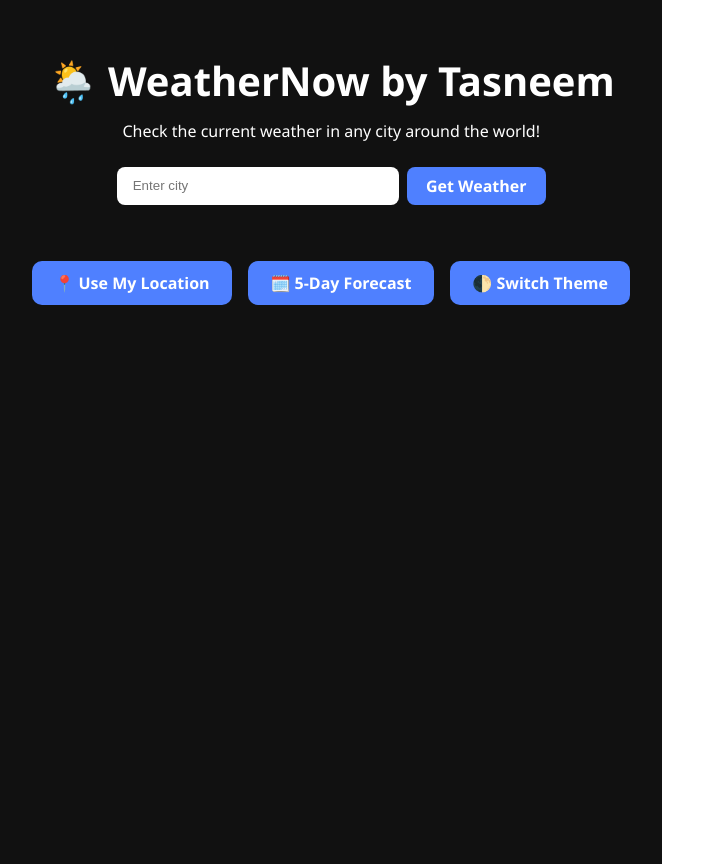
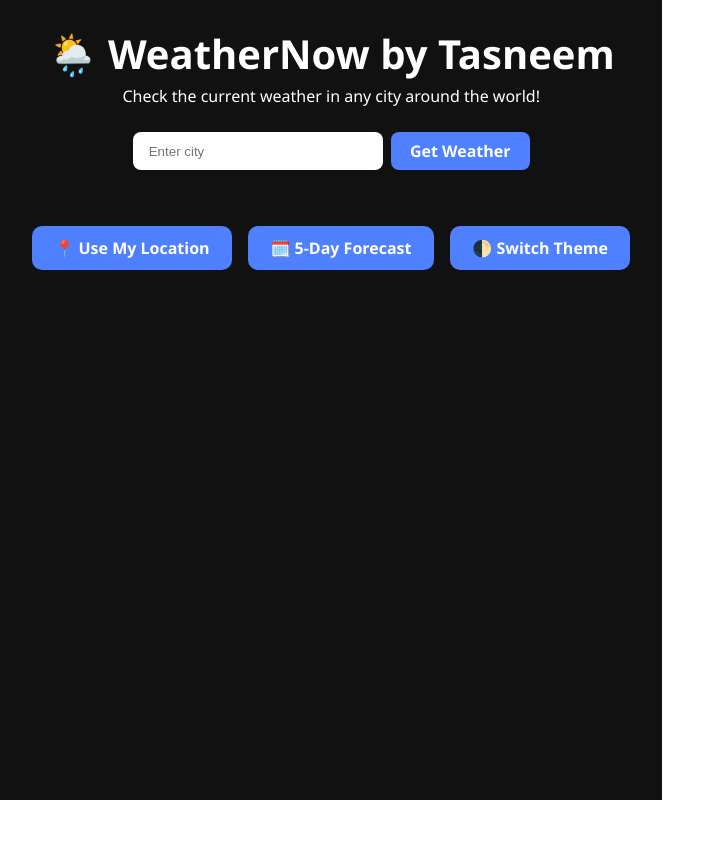
Before and after one commit to tasneemshaik-collab/weather-now, a React (Vite) app: page / in a window 1280 px wide. Shown: the whole page, without its empty margins (0-725 px from the left). After the commit the page ends 800 px from the top, so only its background shows below. Built offline with nearby package versions, Linux system fonts and the light colour scheme.

Commit message:
Added geolocation & colorful styling

```diff
--- a/src/App.css
+++ b/src/App.css
@@ -1,11 +1,20 @@
-/* General Layout */
-body {
+/* Reset */
+* {
+  box-sizing: border-box;
   margin: 0;
+  padding: 0;
+}
+
+body, html {
+  height: 100%;
+  width: 100%;
   font-family: 'Segoe UI', sans-serif;
 }
 
+/* App Container */
 .app {
   min-height: 100vh;
+  width: 100%;
   padding: 2rem;
   background-color: #f5f5f5;
   color: #222;
@@ -19,13 +28,16 @@ body {
   color: white;
 }
 
+/* Header */
 h1 {
   font-size: 2.5rem;
   margin-bottom: 0.5rem;
+  text-align: center;
 }
 
 p {
-  margin: 0.5rem 0 1.5rem;
+  margin-bottom: 1.5rem;
+  text-align: center;
 }
 
 /* Search Bar */
@@ -33,6 +45,8 @@ p {
   display: flex;
   gap: 0.5rem;
   margin-bottom: 1.5rem;
+  flex-wrap: wrap;
+  justify-content: center;
 }
 
 .search-bar input {
@@ -70,7 +84,9 @@ p {
   overflow-x: auto;
   gap: 1rem;
   padding: 1rem 0;
-  justify-content: center;
+  justify-content: flex-start;
+  width: 100%;
+  max-width: 100%;
 }
 
 .forecast-day {
@@ -99,6 +115,7 @@ p {
   color: white;
   font-weight: bold;
   cursor: pointer;
+  transition: background-color 0.2s ease;
 }
 
 .buttons button:hover {
```
